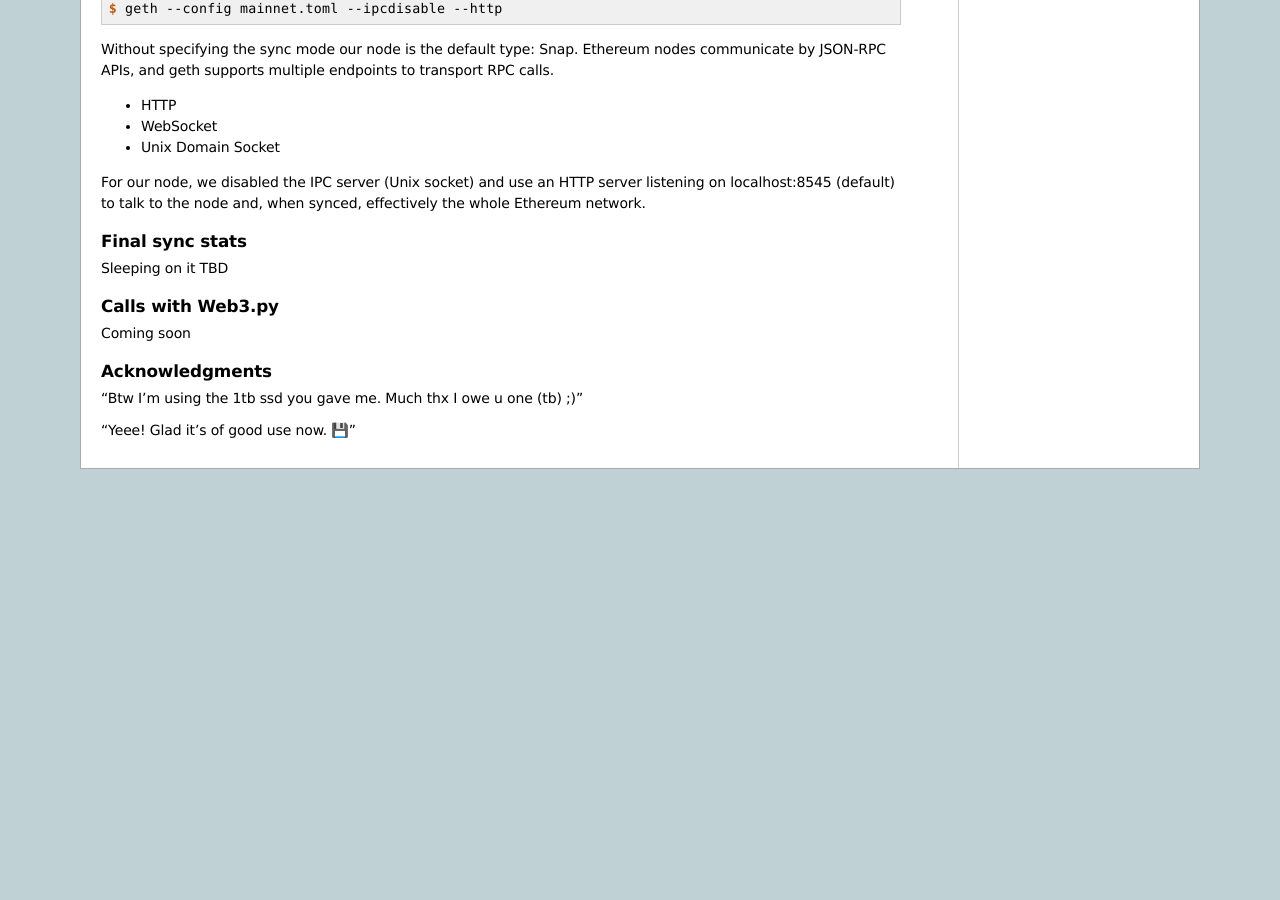
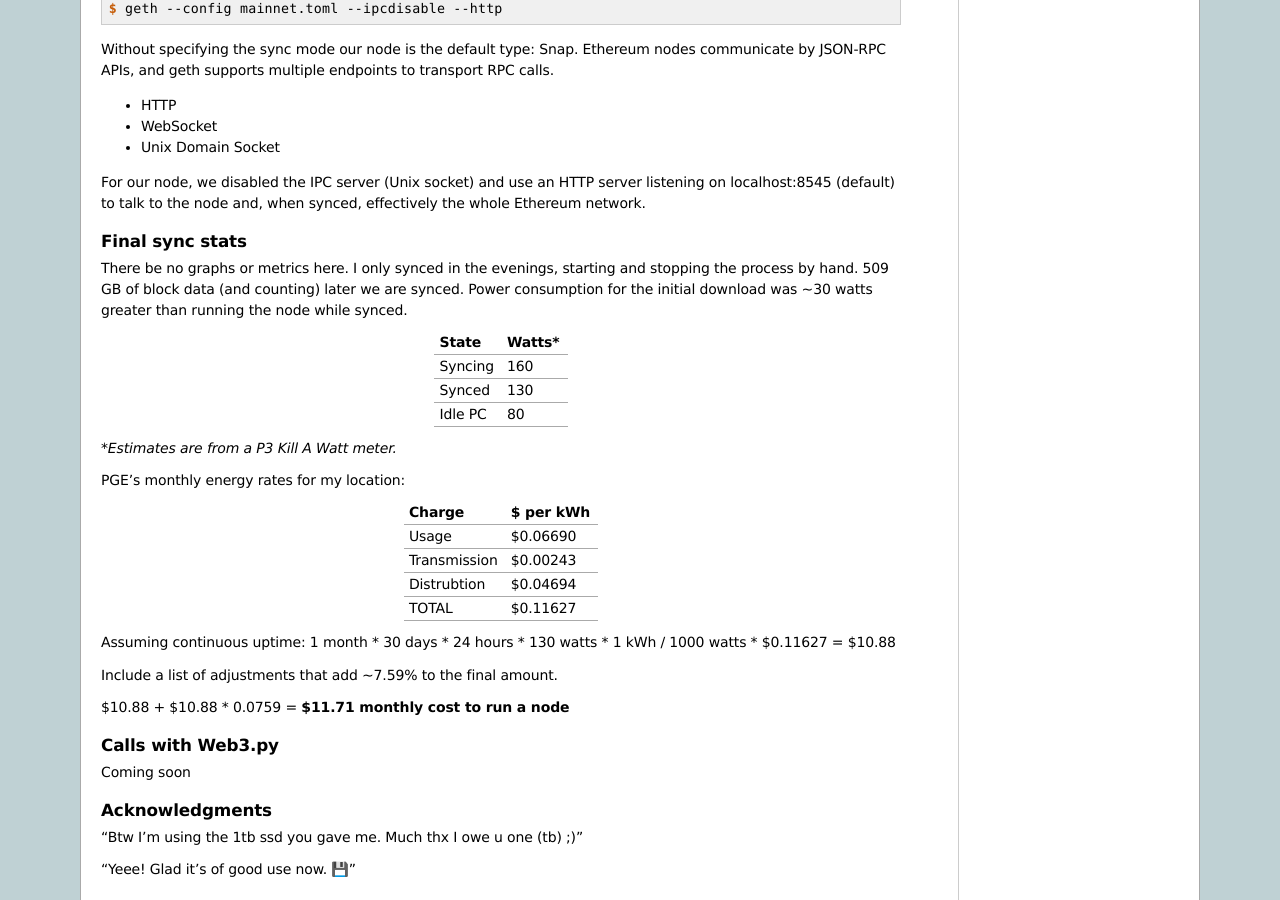
Before and after one commit to wilsjame/weblog, a Sphinx documentation site: the page built from docs/source/ethnode.rst, in a window 1280 px wide and 900 px high, scrolled down 1082 px. Built offline with Sphinx 7.4.7, drawn with Linux system fonts in a browser that asks for light colours; before the commit the page ends 1551 px from its top, so only the background shows below that.

Commit message:
add sync stats section to ethnode

```diff
--- a/docs/source/ethnode.rst
+++ b/docs/source/ethnode.rst
@@ -84,13 +84,41 @@ node and, when synced, effectively the whole Ethereum network.
 Final sync stats
 ^^^^^^^^^^^^^^^^
 
-Sleeping on it TBD
+There be no graphs or metrics here. I only synced in the evenings,
+starting and stopping the process by hand. 509 GB of block data (and counting)
+later we are synced. Power consumption for the initial download was ~30 watts
+greater than running the node while synced.
 
+=======      ======
+State        Watts*
+=======      ======
+Syncing       160
+Synced        130
+Idle PC        80
+=======      ======
+
+*\*Estimates are from a P3 Kill A Watt meter.*
+
+PGE's monthly energy rates for my location:
+
+============      =========
+Charge            $ per kWh
+============      =========
+Usage              $0.06690
+Transmission       $0.00243
+Distrubtion        $0.04694
+TOTAL              $0.11627
+============      =========
+
+Assuming continuous uptime: 1 month * 30 days * 24 hours * 130 watts * 1 kWh / 1000 watts * $0.11627 = $10.88
+
+Include a list of adjustments that add ~7.59% to the final amount.
+
+$10.88 + $10.88 * 0.0759 = **$11.71 monthly cost to run a node**
 
 Calls with Web3.py
 ^^^^^^^^^^^^^^^^^^
 Coming soon
-
 
 Acknowledgments
 ^^^^^^^^^^^^^^^
```
